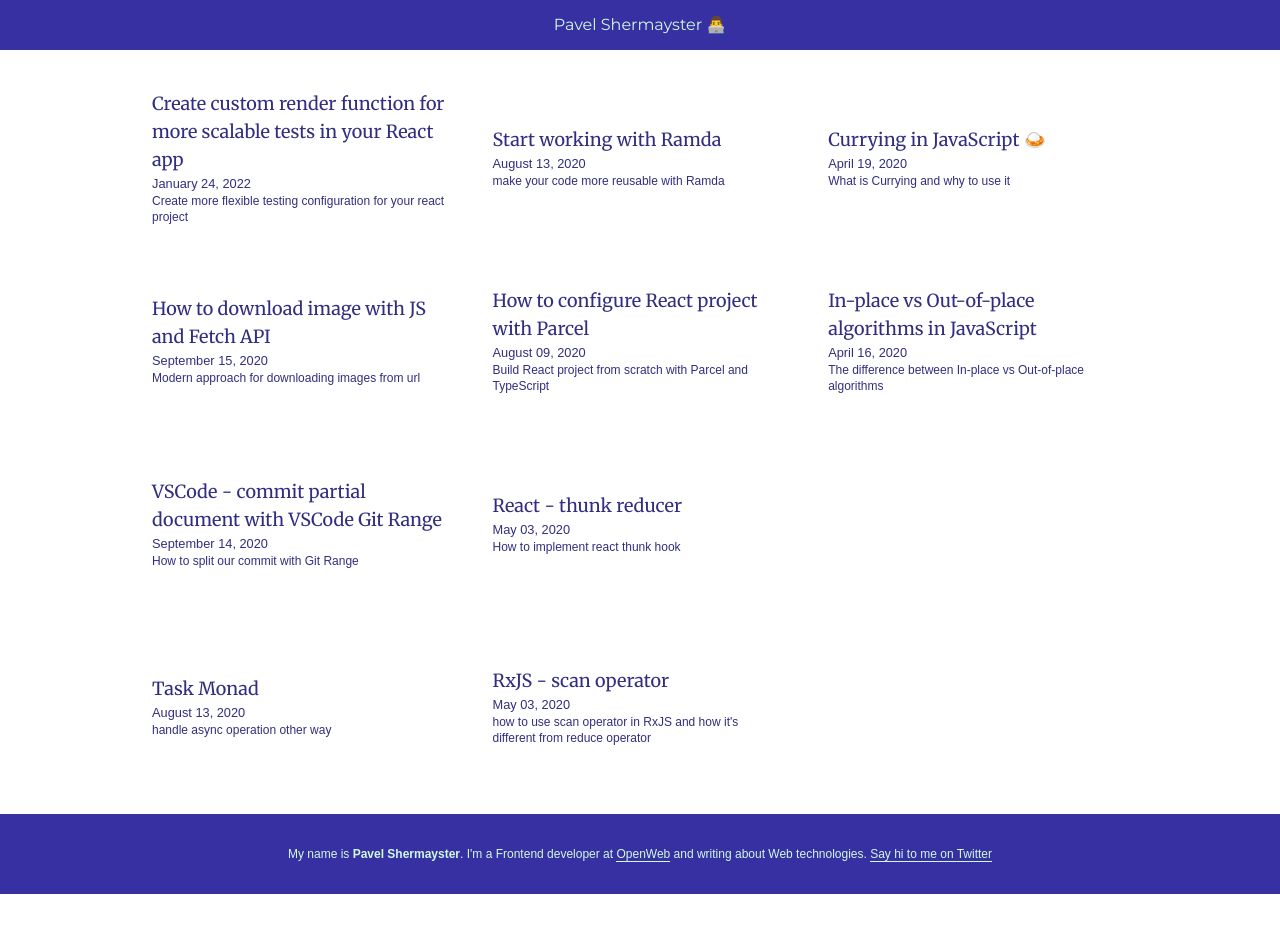
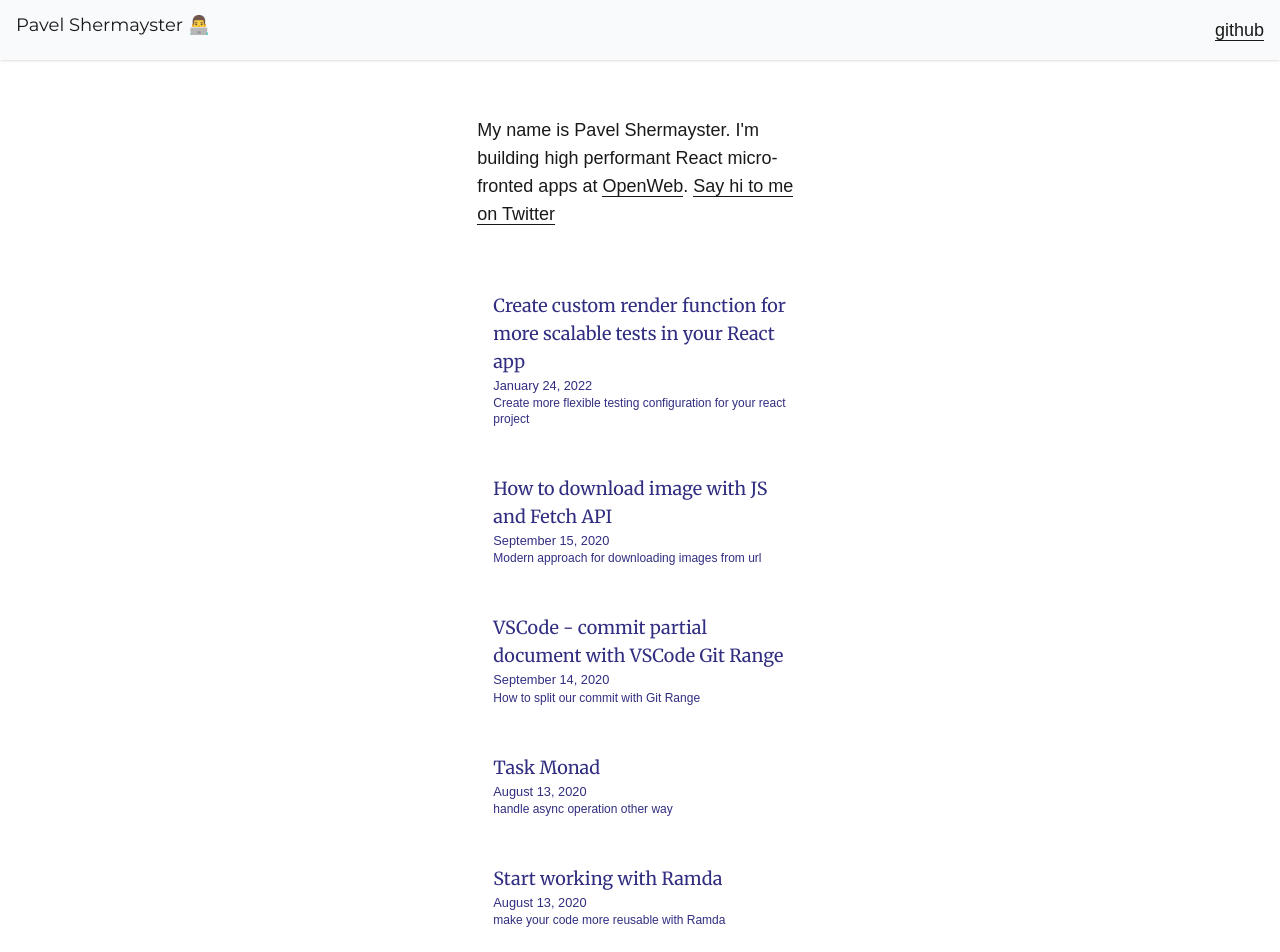
Before and after one commit to Shermayster/personal-blog, a Gatsby site: page / in a window 1280 px wide. Shown: the top 952 px of the page. Before the commit the page ends 894 px from the top, so only its background shows below. Built offline with nearby package versions, Linux system fonts and the light colour scheme; Gatsby itself is replaced by a stand-in of ours; some packages are replaced by stand-ins of ours.

Commit message:
styles improvements

```diff
--- a/package.json
+++ b/package.json
@@ -8,6 +8,7 @@
   "dependencies": {
     "@mdx-js/mdx": "^1.6.22",
     "@mdx-js/react": "^1.6.22",
+    "@react-icons/all-files": "^4.1.0",
     "babel-plugin-styled-components": "^2.0.2",
     "gatsby": "^4.4.0",
     "gatsby-image": "^3.11.0",
--- a/src/components/bio.js
+++ b/src/components/bio.js
@@ -16,11 +16,10 @@ function Bio() {
         const { author, social } = data.site.siteMetadata
         return (
           <div className="flex gap-2 my-8 items-center">
-            <p className="text-xs">
-              My name is <strong>{author}</strong>.{` `}
-              I'm a Frontend developer at{" "}
-              <a href={`https://www.openweb.com/`}>OpenWeb</a> and writing about
-              Web technologies.{" "}
+            <p>
+              My name is {author}.{` `}
+              I'm building high performant React micro-fronted apps at{" "}
+              <a href={`https://www.openweb.com/`}>OpenWeb</a>.{" "}
               <a href={`https://twitter.com/${social.twitter}`}>
                 Say hi to me on Twitter
               </a>
@@ -34,13 +33,6 @@ function Bio() {
 
 const bioQuery = graphql`
   query BioQuery {
-    # avatar: file(absolutePath: { regex: "/profile-pic.jpeg/" }) {
-    #   childImageSharp {
-    #     fixed(width: 50, height: 50) {
-    #       ...GatsbyImageSharpFixed
-    #     }
-    #   }
-    # }
     site {
       siteMetadata {
         author
--- a/src/components/layout.js
+++ b/src/components/layout.js
@@ -1,8 +1,6 @@
 import React from "react"
 import { Link } from "gatsby"
-import styled from "styled-components"
 import Bio from "./bio"
-import { rhythm, scale } from "../utils/typography"
 
 class Layout extends React.Component {
   render() {
@@ -13,24 +11,41 @@ class Layout extends React.Component {
 
     if (location.pathname === rootPath || location.pathname === blogPath) {
       header = (
+        <>
           <h1>
             <Link className="shadow-none" to={`/`}>
               {title}
             </Link>
           </h1>
+          <div>
+            <a target="_blank" href="https://github.com/Shermayster">
+              github
+            </a>
+          </div>
+        </>
       )
     } else {
       header = (
+        <>
           <h3>
             <Link className="shadow-none" to={`/`}>
               {title}
             </Link>
           </h3>
+          <div>
+            <Link to={`/`} className="shadow-none">
+              Articles
+            </Link>
+            <a target="_blank" href="https://github.com/Shermayster">
+              github
+            </a>
+          </div>
+        </>
       )
     }
     return (
       <div className="min-h-screen flex flex-col justify-between">
-        <header className=" bg-indigo-800 text-emerald-100 p-4 flex justify-center">
+        <header className="flex bg-gray-50 shadow text-lg p-4 align-middle justify-between">
           {header}
         </header>
         <main className="mx-2 md:mx-32 my-4 ">{children}</main>
--- a/src/pages/index.js
+++ b/src/pages/index.js
@@ -13,13 +13,16 @@ const Blog = (props) => {
   return (
     <Layout location={location} title={siteTitle}>
       <SEO title="All posts" />
-      <div className="flex flex-col  md:grid md:grid-rows-4 md:grid-flow-col gap-4 p-2">
+      <div className="grid grid-cols-3 gap-4 p-2">
+        <div className="col-start-2 text-lg">
+          <Bio />
+        </div>
         {posts.map(({ node }) => {
           const title = node.frontmatter.title || node.fields.slug
           return (
             <Link
               to={`blog${node.fields.slug}`}
-              className="p-4 bg-white text-indigo-900 hover:bg-indigo-800 hover:text-emerald-50 hover:shadow shadow-none flex flex-col justify-center"
+              className="col-start-2 p-4 bg-white text-indigo-900 hover:bg-indigo-800 hover:text-emerald-50 hover:shadow shadow-none flex flex-col justify-center"
               key={node.fields.slug}
             >
               <h3 className="text-lg ">{title}</h3>
```
Also changed, not shown: 2 other files. Lines whose indentation alone changed are shown as unchanged.
